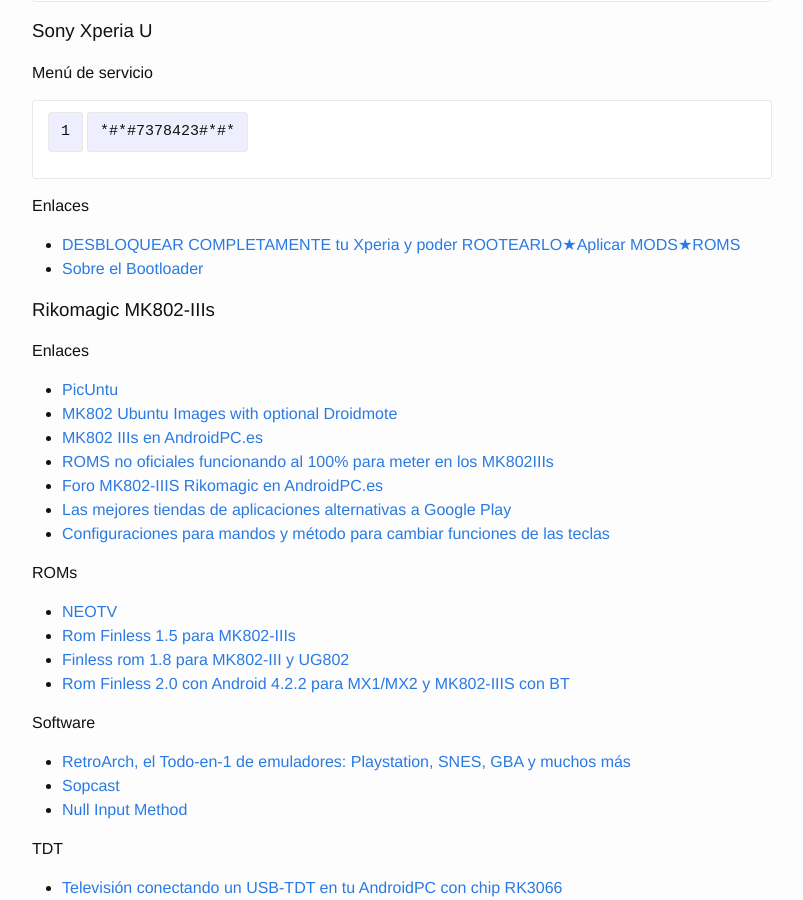
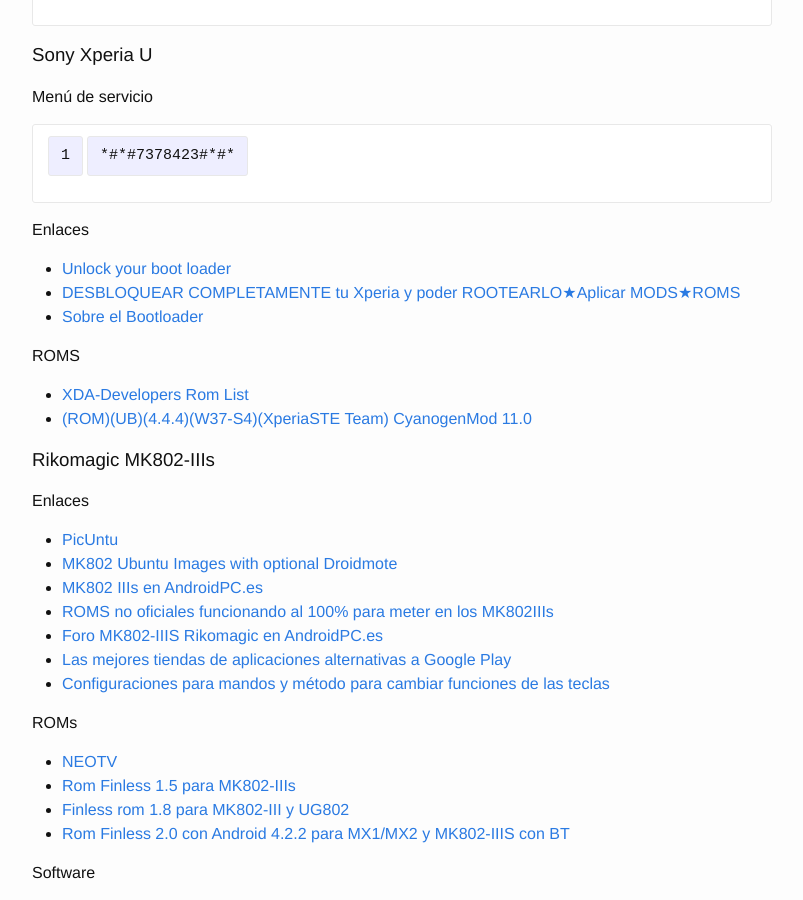
Before and after one commit to eduardofilo/eduardofilo.jekyll, a Jekyll site: the page built from sistemas/android_system.md, in a window 1280 px wide and 900 px high, scrolled down 4502 px. Shown: the whole window, without its empty margins (238-1041 px from the left). Built offline with Jekyll 4.4.1, drawn with Linux system fonts in a browser that asks for light colours; Markdown is read by kramdown in place of the engine named in the settings; some of the changed text lies outside the part shown.

Commit message:
Cambio menor.

```diff
--- a/sistemas/android_system.md
+++ b/sistemas/android_system.md
@@ -141,6 +141,7 @@
 
 #### Enlaces
 
+* [Unlock your boot loader](http://developer.sonymobile.com/unlockbootloader/unlock-yourboot-loader/)
 * [Full rooting guide for xperia t lt30p build 7.0.A.3.195](http://forum.xda-developers.com/showthread.php?t=2000188)
 * [Xperia Roms](http://uploaded.net/f/bd4cif)
 * [Creacion de perfiles completos con Smart Tags + NFC Task Launcker + Tasker](http://www.htcmania.com/showthread.php?t=371570)
@@ -207,8 +208,14 @@
 
 #### Enlaces
 
+* [Unlock your boot loader](http://developer.sonymobile.com/unlockbootloader/unlock-yourboot-loader/)
 * [DESBLOQUEAR COMPLETAMENTE tu Xperia y poder ROOTEARLO★Aplicar MODS★ROMS](http://www.htcmania.com/showthread.php?t=396318)
 * [Sobre el Bootloader](http://comunidad.movistar.es/t5/Ayuda-Gestiones-Contratos-y/Desbloquear-Bootloader-Sony-Xperia-S/m-p/640867#M85761)
+
+#### ROMS
+
+* [XDA-Developers Rom List](http://forum.xda-developers.com/xperia-u/#romList)
+* [(ROM)(UB)(4.4.4)(W37-S4)(XperiaSTE Team) CyanogenMod 11.0](http://forum.xda-developers.com/xperia-u/u-development/rom-cyanogenmod-11-0-t2528466)
 
 ### Rikomagic MK802-IIIs
 
```
